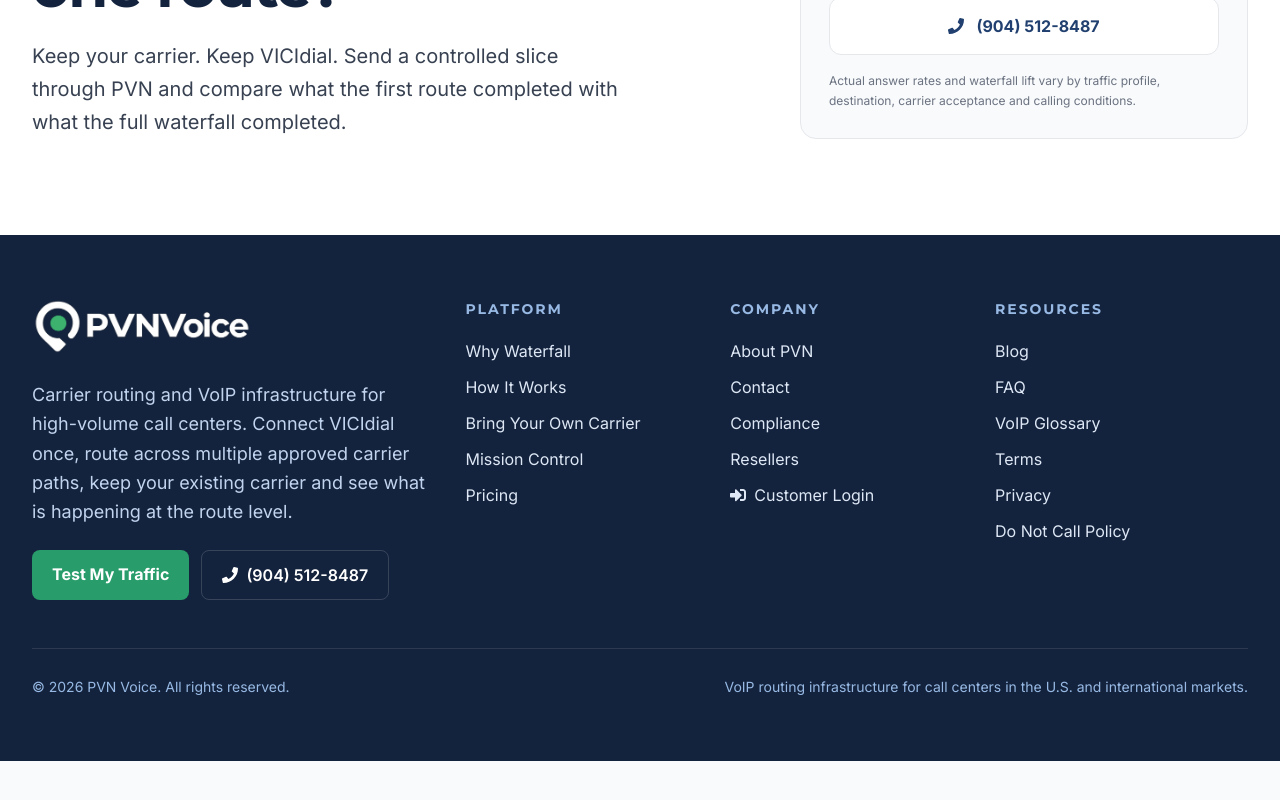
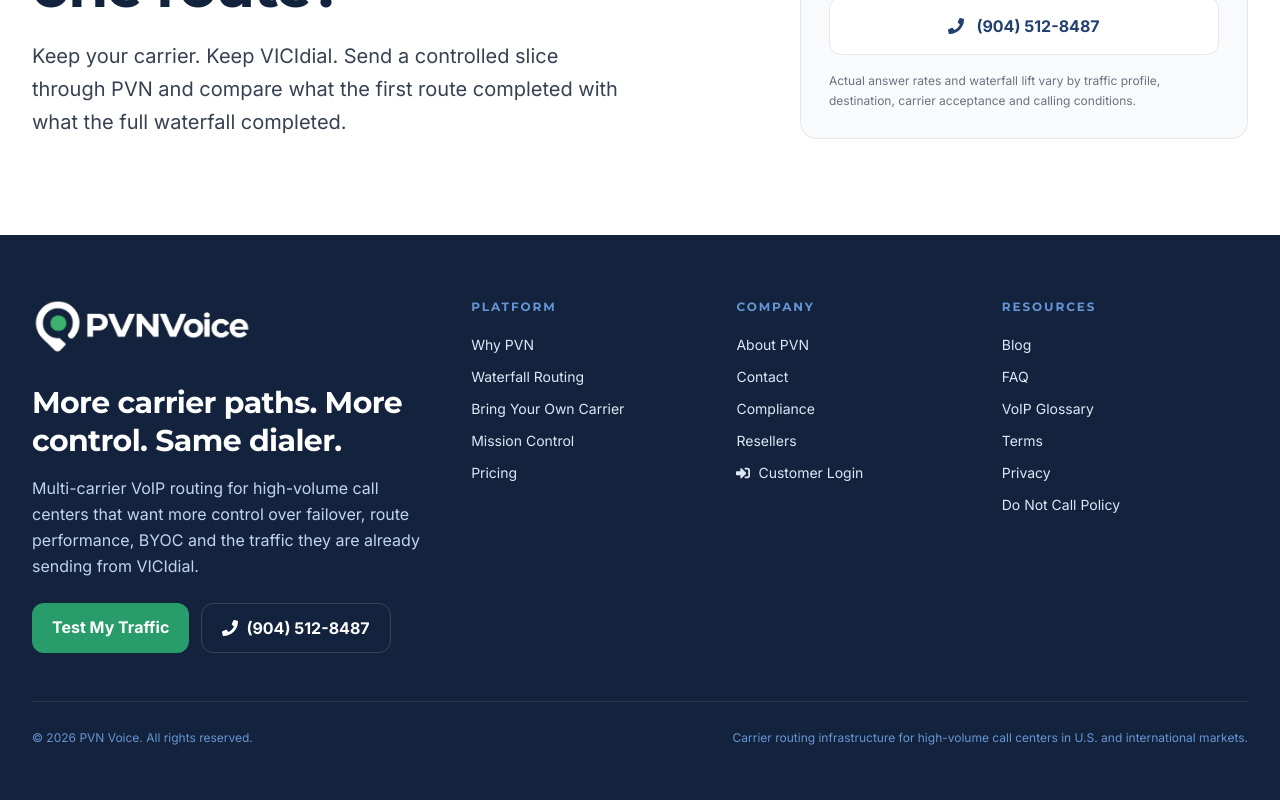
Before and after one commit to bbarnes4318/pvn-voice, a Next.js app in the folder src/: page / in a window 1280 px wide. Shown: the part 6510-7310 px from the top of the page. Before the commit the page ends 7271 px from the top, so only its background shows below. Built offline with nearby package versions, Linux system fonts and the light colour scheme.

Commit message:
Refine footer around call-center routing positioning

```diff
--- a/src/components/Footer.tsx
+++ b/src/components/Footer.tsx
@@ -8,30 +8,32 @@
   return (
     <footer className="bg-primary-950 text-white">
       <div className="container-custom py-14 md:py-16">
-        <div className="grid gap-10 lg:grid-cols-[1.4fr_0.8fr_0.8fr_0.9fr]">
+        <div className="grid gap-12 lg:grid-cols-[1.35fr_0.75fr_0.75fr_0.85fr]">
           <div>
             <Link href="/" className="inline-block">
               <Image src="/images/logo2.png" alt="PVN Voice" width={220} height={60} />
             </Link>
-            <p className="mt-5 max-w-xl text-lg leading-relaxed text-primary-200">
-              Carrier routing and VoIP infrastructure for high-volume call centers. Connect VICIdial once, route across multiple approved carrier paths, keep your existing carrier and see what is happening at the route level.
+            <h2 className="mt-6 max-w-xl font-display text-3xl leading-tight tracking-[-0.02em]">
+              More carrier paths. More control. Same dialer.
+            </h2>
+            <p className="mt-4 max-w-xl leading-relaxed text-primary-200">
+              Multi-carrier VoIP routing for high-volume call centers that want more control over failover, route performance, BYOC and the traffic they are already sending from VICIdial.
             </p>
             <div className="mt-6 flex flex-wrap gap-3">
-              <Link href="/contact-us" className="rounded-lg bg-secondary-600 px-5 py-3 font-bold text-white hover:bg-secondary-500 transition-colors">
+              <Link href="/contact-us" className="rounded-xl bg-secondary-600 px-5 py-3 font-bold text-white transition-colors hover:bg-secondary-500">
                 Test My Traffic
               </Link>
-              <a href="tel:+19045128487" className="inline-flex items-center gap-2 rounded-lg border border-white/15 px-5 py-3 font-semibold text-white hover:bg-white/[0.06] transition-colors">
-                <FaPhone />
-                (904) 512-8487
+              <a href="tel:+19045128487" className="inline-flex items-center gap-2 rounded-xl border border-white/15 px-5 py-3 font-bold text-white transition-colors hover:bg-white/[0.06]">
+                <FaPhone /> (904) 512-8487
               </a>
             </div>
           </div>
 
           <div>
-            <h3 className="text-sm font-bold tracking-[0.14em] text-primary-300 uppercase">Platform</h3>
-            <ul className="mt-5 space-y-3 text-primary-100">
-              <li><Link href="/#why-waterfall" className="hover:text-secondary-300">Why Waterfall</Link></li>
-              <li><Link href="/#how-it-works" className="hover:text-secondary-300">How It Works</Link></li>
+            <h3 className="text-xs font-bold uppercase tracking-[0.16em] text-primary-400">Platform</h3>
+            <ul className="mt-5 space-y-3 text-sm text-primary-100">
+              <li><Link href="/#why-waterfall" className="hover:text-secondary-300">Why PVN</Link></li>
+              <li><Link href="/#waterfall" className="hover:text-secondary-300">Waterfall Routing</Link></li>
               <li><Link href="/#byoc" className="hover:text-secondary-300">Bring Your Own Carrier</Link></li>
               <li><Link href="/#platform" className="hover:text-secondary-300">Mission Control</Link></li>
               <li><Link href="/pricing" className="hover:text-secondary-300">Pricing</Link></li>
@@ -39,8 +41,8 @@
           </div>
 
           <div>
-            <h3 className="text-sm font-bold tracking-[0.14em] text-primary-300 uppercase">Company</h3>
-            <ul className="mt-5 space-y-3 text-primary-100">
+            <h3 className="text-xs font-bold uppercase tracking-[0.16em] text-primary-400">Company</h3>
+            <ul className="mt-5 space-y-3 text-sm text-primary-100">
               <li><Link href="/about-us" className="hover:text-secondary-300">About PVN</Link></li>
               <li><Link href="/contact-us" className="hover:text-secondary-300">Contact</Link></li>
               <li><Link href="/compliance" className="hover:text-secondary-300">Compliance</Link></li>
@@ -54,8 +56,8 @@
           </div>
 
           <div>
-            <h3 className="text-sm font-bold tracking-[0.14em] text-primary-300 uppercase">Resources</h3>
-            <ul className="mt-5 space-y-3 text-primary-100">
+            <h3 className="text-xs font-bold uppercase tracking-[0.16em] text-primary-400">Resources</h3>
+            <ul className="mt-5 space-y-3 text-sm text-primary-100">
               <li><Link href="/blog" className="hover:text-secondary-300">Blog</Link></li>
               <li><Link href="/faq" className="hover:text-secondary-300">FAQ</Link></li>
               <li><Link href="/glossary" className="hover:text-secondary-300">VoIP Glossary</Link></li>
@@ -66,9 +68,9 @@
           </div>
         </div>
 
-        <div className="mt-12 border-t border-white/10 pt-7 flex flex-col gap-3 md:flex-row md:items-center md:justify-between text-sm text-primary-300">
+        <div className="mt-12 flex flex-col gap-3 border-t border-white/10 pt-7 text-xs text-primary-400 md:flex-row md:items-center md:justify-between">
           <p>© {new Date().getFullYear()} PVN Voice. All rights reserved.</p>
-          <p>VoIP routing infrastructure for call centers in the U.S. and international markets.</p>
+          <p>Carrier routing infrastructure for high-volume call centers in U.S. and international markets.</p>
         </div>
       </div>
     </footer>
```
